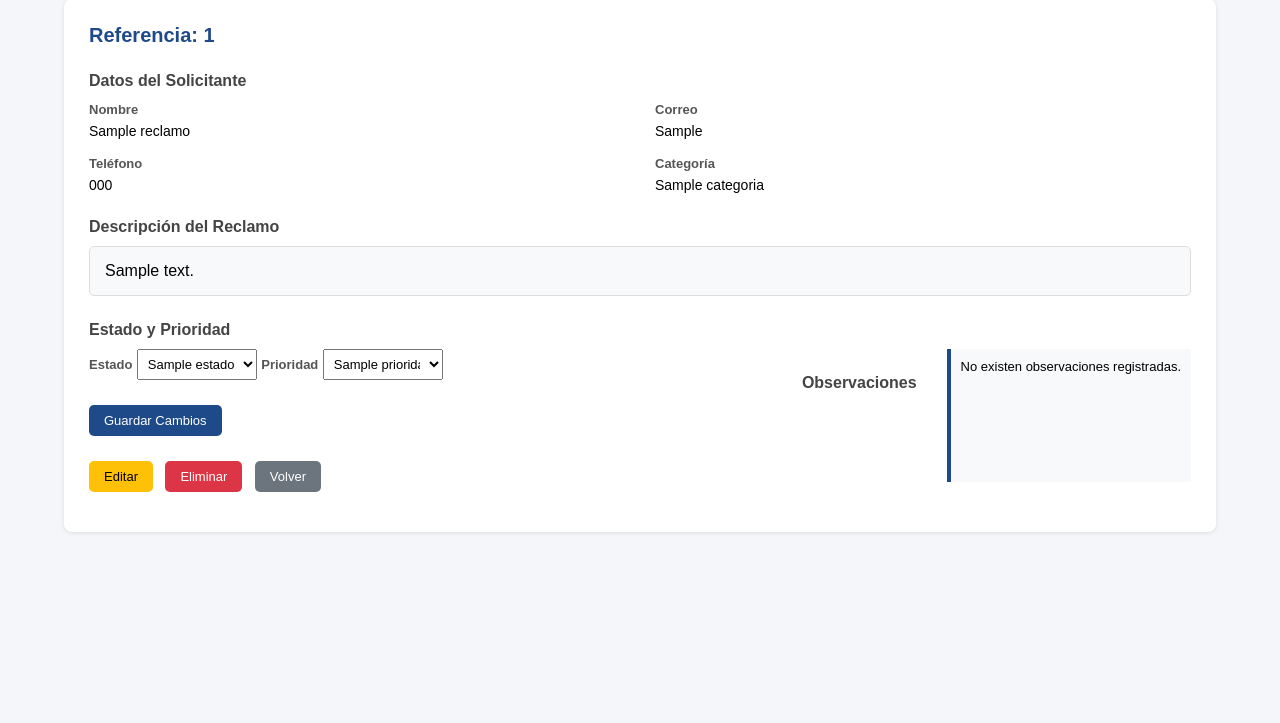
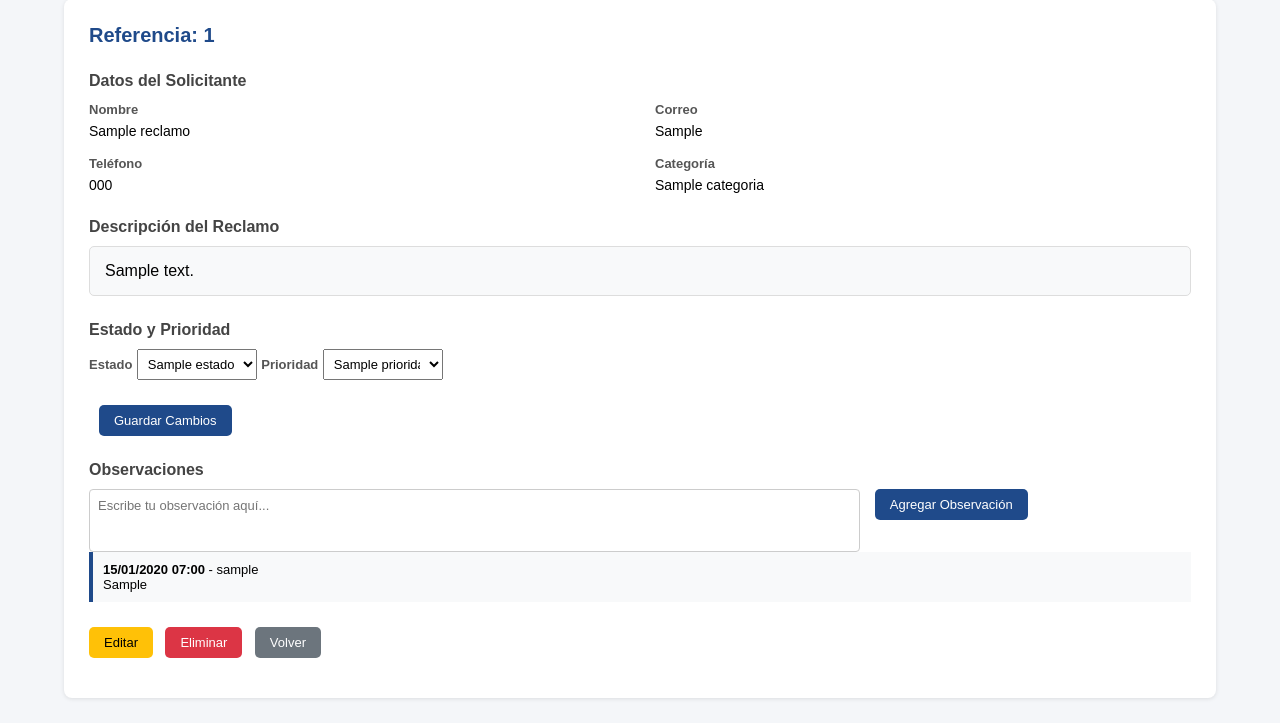
Before and after one commit to Ana2026O/sistema-reclamos, a Django app: page /detalle/1/ in a window 1280 px wide. Shown: the part 77-800 px from the top of the page. Run offline with Django 5.2, Linux system fonts and the light colour scheme; tables that the repository leaves empty hold one stand-in row (values such as "Sample post"); some libraries are stand-ins or nearby versions.

Commit message:
se mejoro seguimiento

```diff
--- a/reclamos/templates/reclamos/detalle_reclamo.html
+++ b/reclamos/templates/reclamos/detalle_reclamo.html
@@ -88,16 +88,23 @@
     font-size:13px;
 }
 
-textarea{
-    width:80%;          /* más chico que 100% */
+textarea {
+    width:70%;          /* más angosto */
     padding:8px;
     border:1px solid #ccc;
     border-radius:4px;
     font-size:13px;
     resize:none;
-    float:left;         /* se pega a la izquierda */
-    margin-left:0;      /* aseguramos que no quede corrido */
+    display:inline-block; /* se comporta como bloque en línea */
+    vertical-align:top;   /* se alinea arriba */
 }
+
+button.guardar {
+    display:inline-block; /* queda al lado del textarea */
+    margin-left:10px;     /* espacio entre textarea y botón */
+    vertical-align:top;   /* alinea arriba */
+}
+
 
 
 
@@ -141,6 +148,8 @@ textarea{
         .volver{
             background:#6c757d;
         }
+
+
 
     </style>
 </head>
@@ -228,6 +237,27 @@ textarea{
     </div>
     </form>
 
+            <h3>Observaciones</h3>
+
+<!-- Formulario para agregar observación -->
+<form method="post" action="{% url 'detalle_reclamo' reclamo.id %}">
+    {% csrf_token %}
+    <textarea name="comentario" rows="3" placeholder="Escribe tu observación aquí..."></textarea>
+    <button type="submit" class="btn guardar">Agregar Observación</button>
+</form>
+
+<!-- Lista de observaciones -->
+{% for seguimiento in seguimientos %}
+    <div class="seguimiento">
+        <strong>{{ seguimiento.fecha|date:"d/m/Y H:i" }}</strong> - {{ seguimiento.usuario }}
+        <br>
+        {{ seguimiento.comentario }}
+    </div>
+{% empty %}
+    <p>No existen observaciones registradas.</p>
+{% endfor %}
+
+
 
 <div class="botones">
         <a href="{% url 'editar_reclamo' reclamo.id %}" class="btn editar" onclick="popupEditar(true)">Editar</a>
@@ -255,29 +285,6 @@ textarea{
 
 
             </div>
-
-            <h3>Observaciones</h3>
-
-            {% for seguimiento in seguimientos %}
-
-            <div class="seguimiento">
-                <strong>{{ seguimiento.fecha|date:"d/m/Y" }}</strong><br>
-                {{ seguimiento.comentario }}
-            </div>
-
-            {% empty %}
-
-            <div class="seguimiento">
-                No existen observaciones registradas.
-            </div>
-
-            {% endfor %}
-
-
-
-
-
-
 
 
 
--- a/reclamos/views.py
+++ b/reclamos/views.py
@@ -14,6 +14,9 @@ from django.contrib.auth.models import User
 from .forms import UsuarioForm
 
 from .models import Estado, Prioridad
+
+from .models import Estado, Prioridad, Seguimiento
+
 
 # ---------------- INICIO ----------------
 def inicio(request):
@@ -90,12 +93,27 @@ def panel_control(request):
 
 
 # ------------ DETALLE RECLAMO ----------------
+
 def detalle_reclamo(request, reclamo_id):
     reclamo = get_object_or_404(Reclamo, id=reclamo_id)
+    seguimientos = reclamo.seguimiento_set.all().order_by("-fecha")   # ✅ obtener seguimientos
 
     if request.method == "POST":
-        reclamo.estado = Estado.objects.get(id=request.POST.get("estado"))
-        reclamo.prioridad = Prioridad.objects.get(id=request.POST.get("prioridad"))
+        # Si viene un comentario nuevo
+        comentario = request.POST.get("comentario")
+        if comentario:
+            Seguimiento.objects.create(
+                reclamo=reclamo,
+                usuario=request.user,   # el operador logueado
+                comentario=comentario
+            )
+            return redirect("detalle_reclamo", reclamo_id=reclamo.id)
+
+        # Si se cambian estado/prioridad
+        if request.POST.get("estado"):
+            reclamo.estado = Estado.objects.get(id=request.POST.get("estado"))
+        if request.POST.get("prioridad"):
+            reclamo.prioridad = Prioridad.objects.get(id=request.POST.get("prioridad"))
         reclamo.save()
         return redirect("panel_control")
 
@@ -104,8 +122,10 @@ def detalle_reclamo(request, reclamo_id):
     return render(request, 'reclamos/detalle_reclamo.html', {
         'reclamo': reclamo,
         'estados': estados,
-        'prioridades': prioridades
+        'prioridades': prioridades,
+        'seguimientos': seguimientos   # ✅ pasar seguimientos al template
     })
+
 
 
 
```
